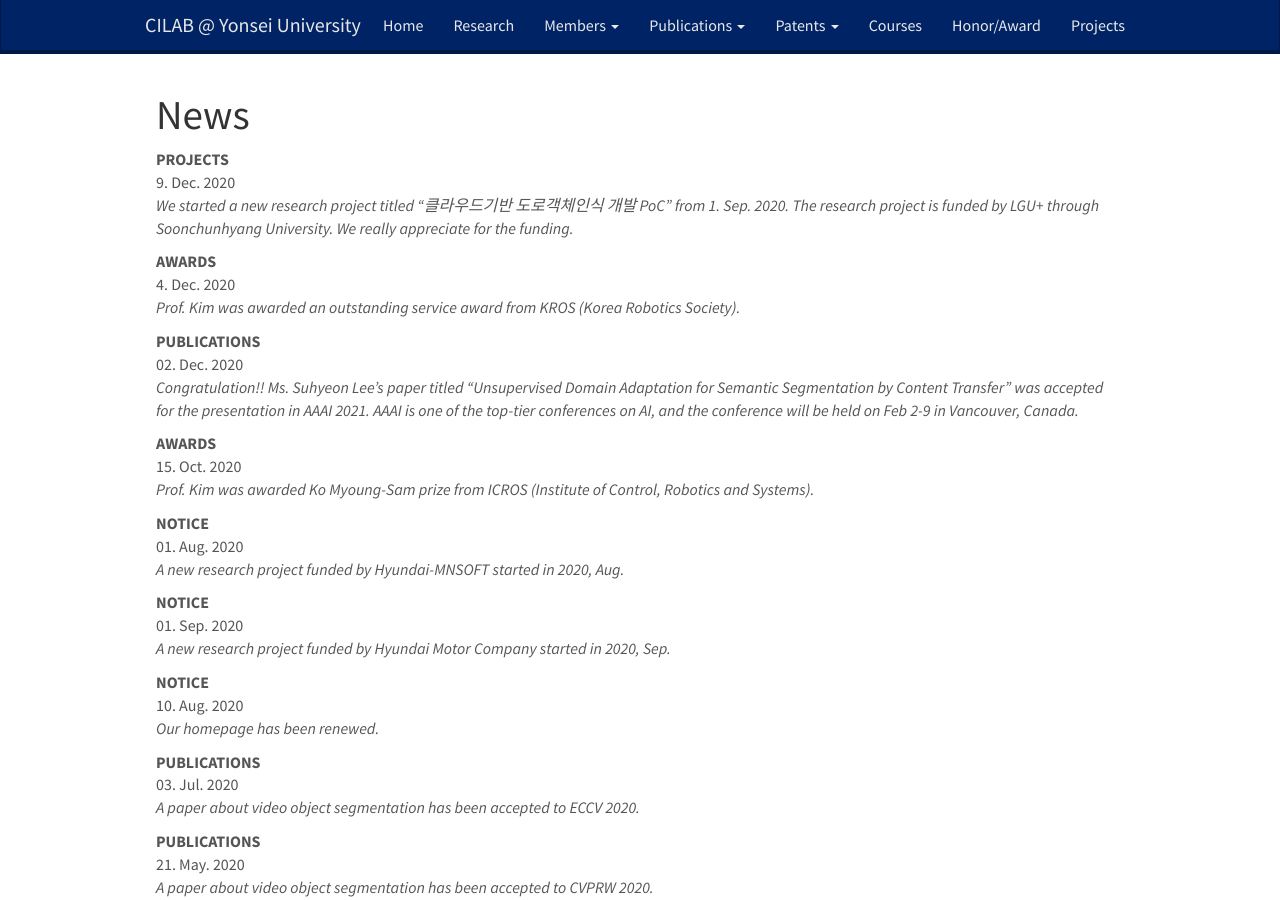
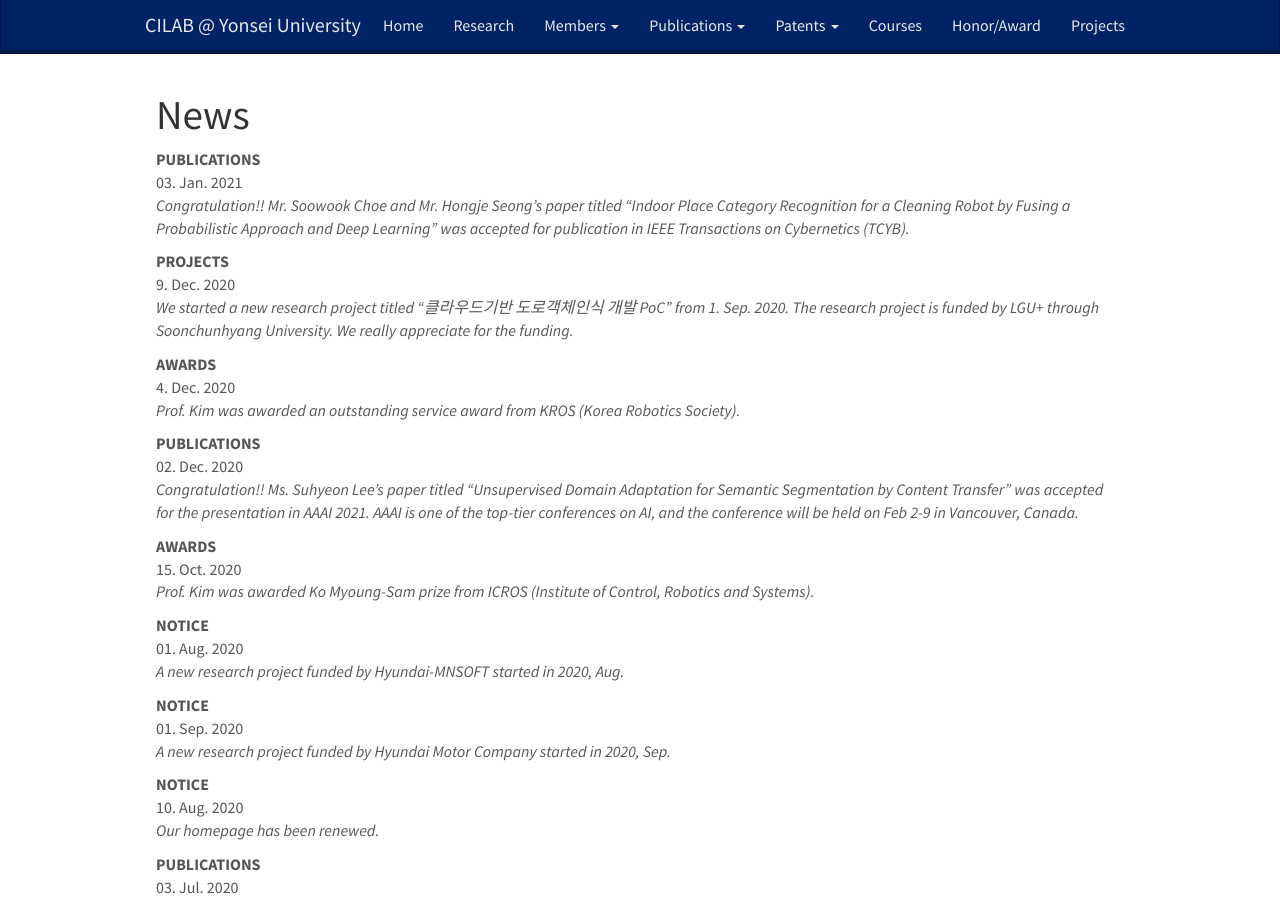
Before and after one commit to won4113/cilab-yonsei.github.io, a Jekyll site: the page built from _pages/allnews.md, in a window 1280 px wide and 900 px high. Built offline with Jekyll 4.4.1, drawn with Linux system fonts in a browser that asks for light colours; nearby versions of some CDN libraries.

Commit message:
21/01/04 update

```diff
--- a/_data/news.yml
+++ b/_data/news.yml
@@ -1,3 +1,6 @@
+- category: PUBLICATIONS
+  date: 03. Jan. 2021
+  headline: Congratulation!! Mr. Soowook Choe and Mr. Hongje Seong’s paper titled “Indoor Place Category Recognition for a Cleaning Robot by Fusing a Probabilistic Approach and Deep Learning” was accepted for publication in IEEE Transactions on Cybernetics (TCYB).
 - category: PROJECTS
   date: 9. Dec. 2020
   headline: We started a new research project titled "클라우드기반 도로객체인식 개발 PoC" from 1. Sep. 2020. The research project is funded by LGU+ through Soonchunhyang University. We really appreciate for the funding.
--- a/_data/publications/int_journal_list.yml
+++ b/_data/publications/int_journal_list.yml
@@ -9,6 +9,16 @@
 #  description:
 #  accepted:
 
+- title: Indoor Place Category Recognition for a Cleaning Robot by Fusing a Probabilistic Approach and Deep Learning
+  authors: Soowook Choe, Hongje Seong and Euntai Kim
+  journal: IEEE Transactions on Cybernetics
+  year: 2021
+  month:
+  vol:
+  issue:
+  page:
+  description: "Early Access"
+  accepted: 1
 - title: Novel Vehicle Bounding Box Tracking Using a Low-End 3D Laser Scanner
   authors: Jhonghyun An and Euntai Kim
   journal: IEEE Transactions on Intelligent Transportation Systems
```
Also changed, not shown: 1 other file.
